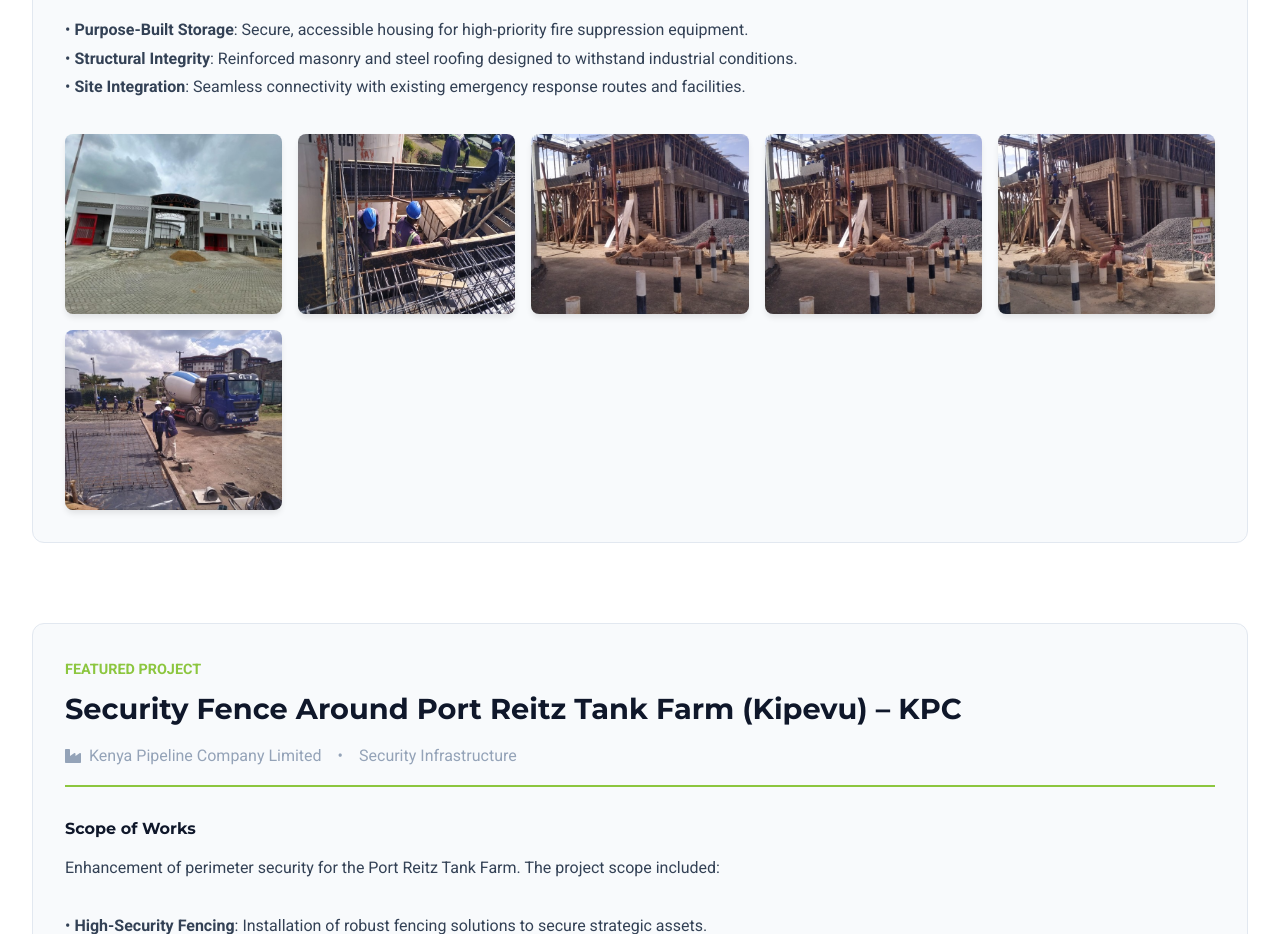
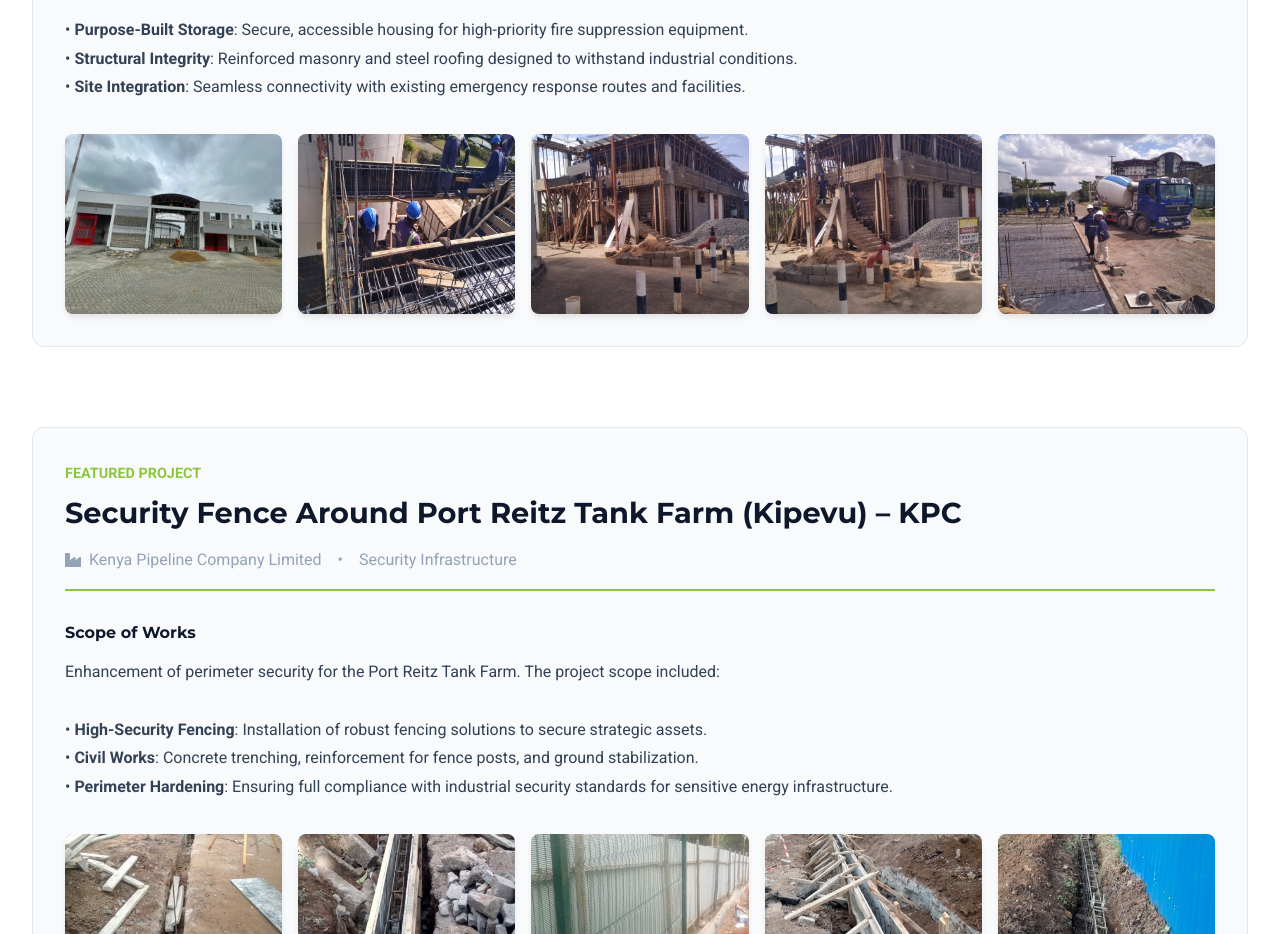
Before and after one commit to sharlmon/IrishTradingSite, a React (Vite) app: page /#/projects in a window 1280 px wide. Shown: the part 2220-3154 px from the top of the page. Built offline with nearby package versions, Linux system fonts and the light colour scheme.

Commit message:
fix: remove duplicate Fire Stores project image

```diff
--- a/src/components/Projects.jsx
+++ b/src/components/Projects.jsx
@@ -136,7 +136,7 @@ import kpcFireStores4 from '../assets/kpc-fire-stores-4.jpg';
 import kpcFireStores5 from '../assets/kpc-fire-stores-5.jpg';
 import kpcFireStores6 from '../assets/kpc-fire-stores-6.jpg';
 
-const kpcFireStoresImages = [kpcFireStores6, kpcFireStores1, kpcFireStores2, kpcFireStores3, kpcFireStores4, kpcFireStores5]; // Start with completed shot
+const kpcFireStoresImages = [kpcFireStores6, kpcFireStores1, kpcFireStores2, kpcFireStores4, kpcFireStores5]; // Start with completed shot
 
 // Import KPC Fence Images
 import kpcFence1 from '../assets/kpc-fence-1.jpg';
```
Also changed, not shown: src/assets/kpc-fire-stores-3.jpg (deleted).
